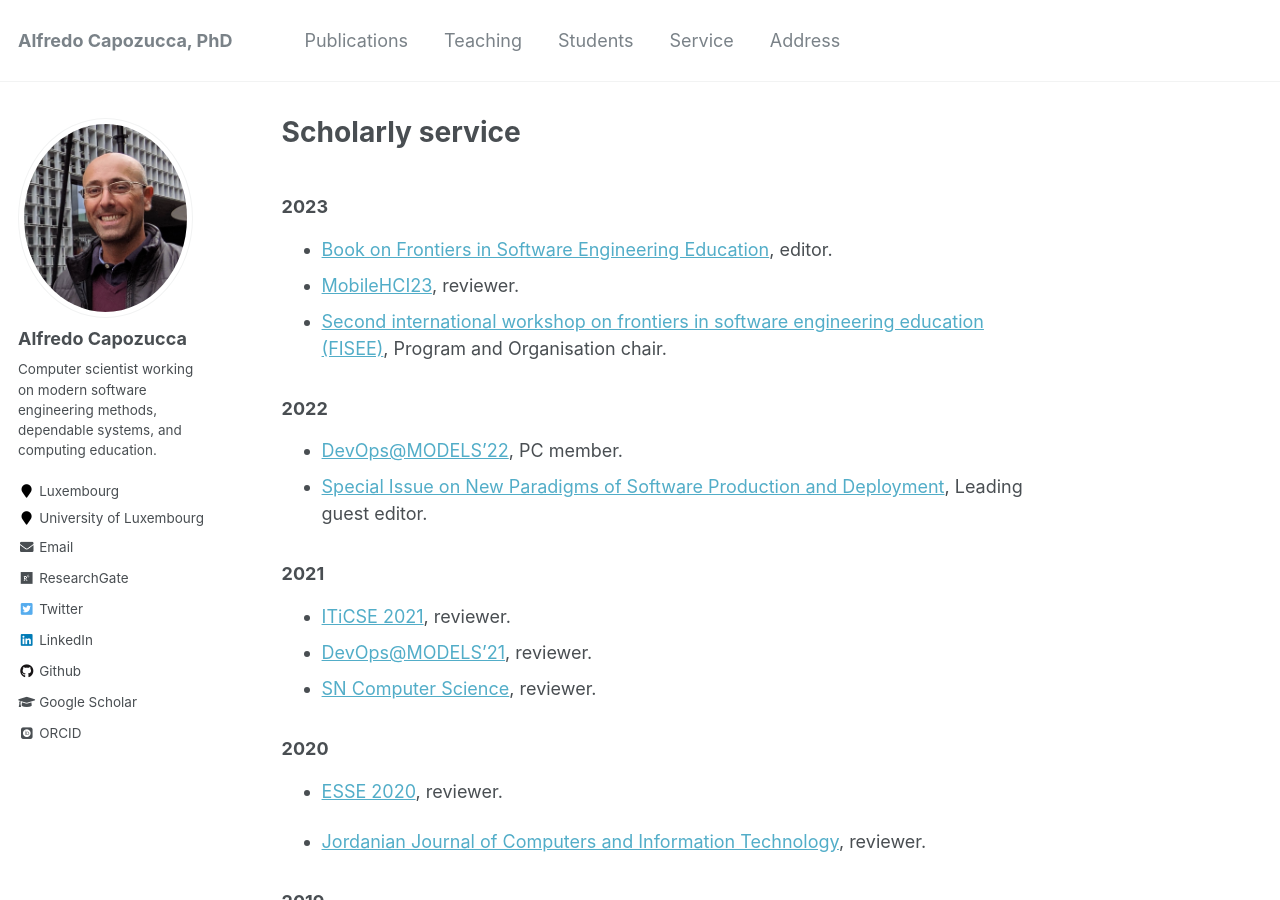
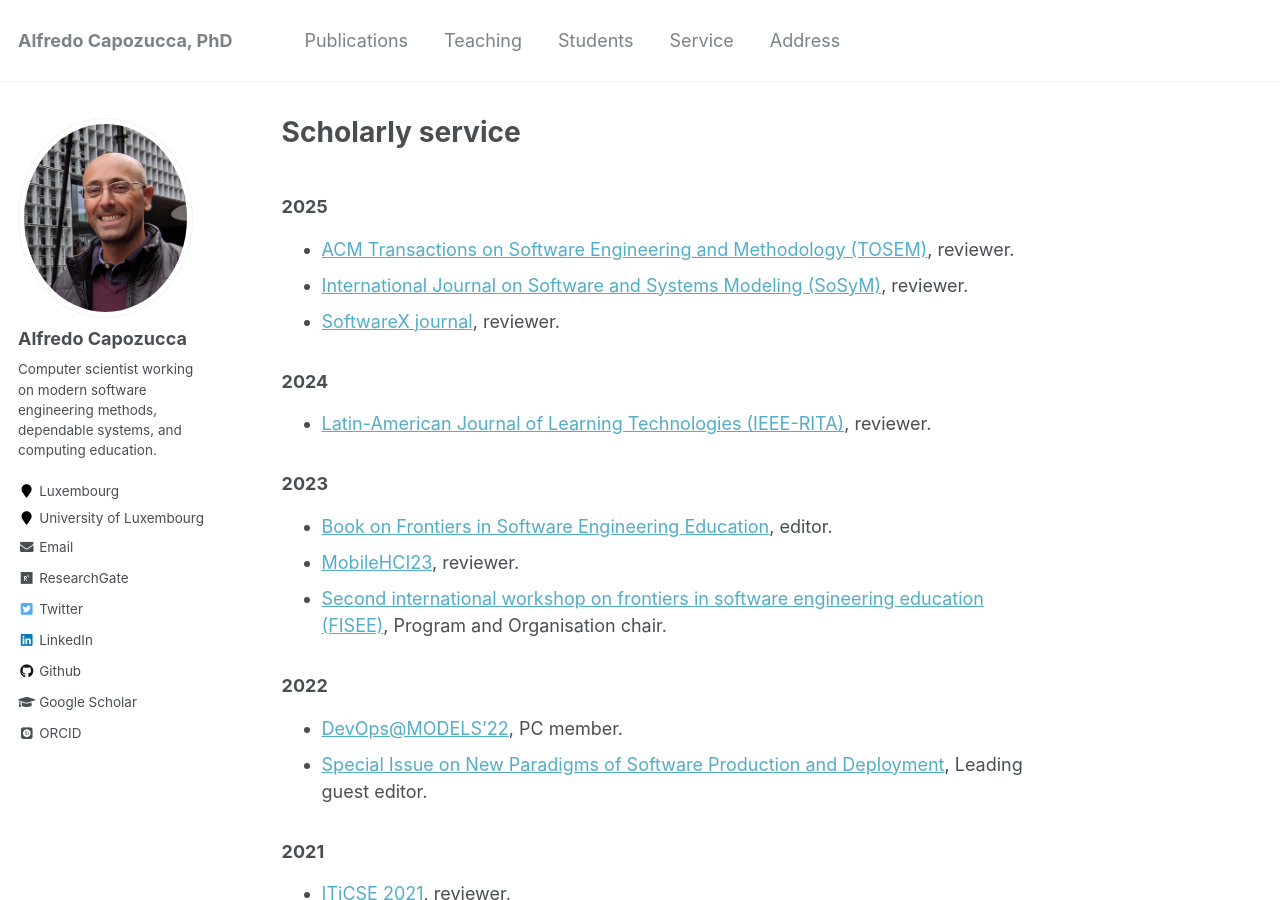
Before and after one commit to acapozucca/acapozucca.github.io, a Jekyll site: the page built from _pages/service.md, in a window 1280 px wide and 900 px high. Built offline with Jekyll 4.4.1, drawn with Linux system fonts in a browser that asks for light colours; some web fonts are replaced.

Commit message:
Update service.md

```diff
--- a/_pages/service.md
+++ b/_pages/service.md
@@ -5,6 +5,18 @@ author_profile: true
 redirect_from:
   - /service
 ---
+
+
+### 2025
+
+* [ACM Transactions on Software Engineering and Methodology (TOSEM)](https://dl.acm.org/journal/tosem), reviewer.
+* [International Journal on Software and Systems Modeling (SoSyM)](https://www.sosym.org/), reviewer.
+* [SoftwareX journal](https://www.sciencedirect.com/journal/softwarex), reviewer.
+
+
+### 2024
+
+* [Latin-American Journal of Learning Technologies (IEEE-RITA)](https://vaep-rita.org/), reviewer.
 
 
 ### 2023
```
